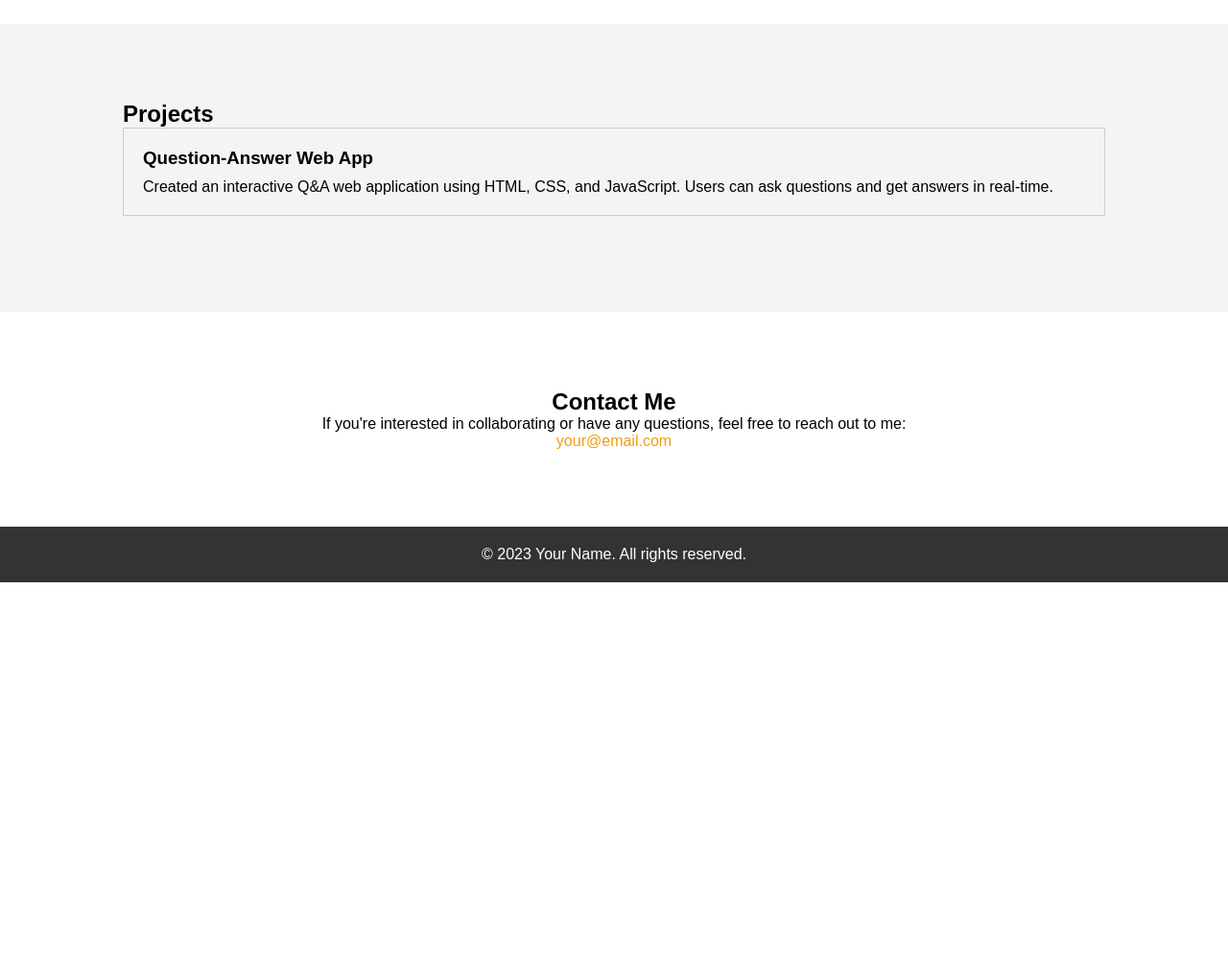
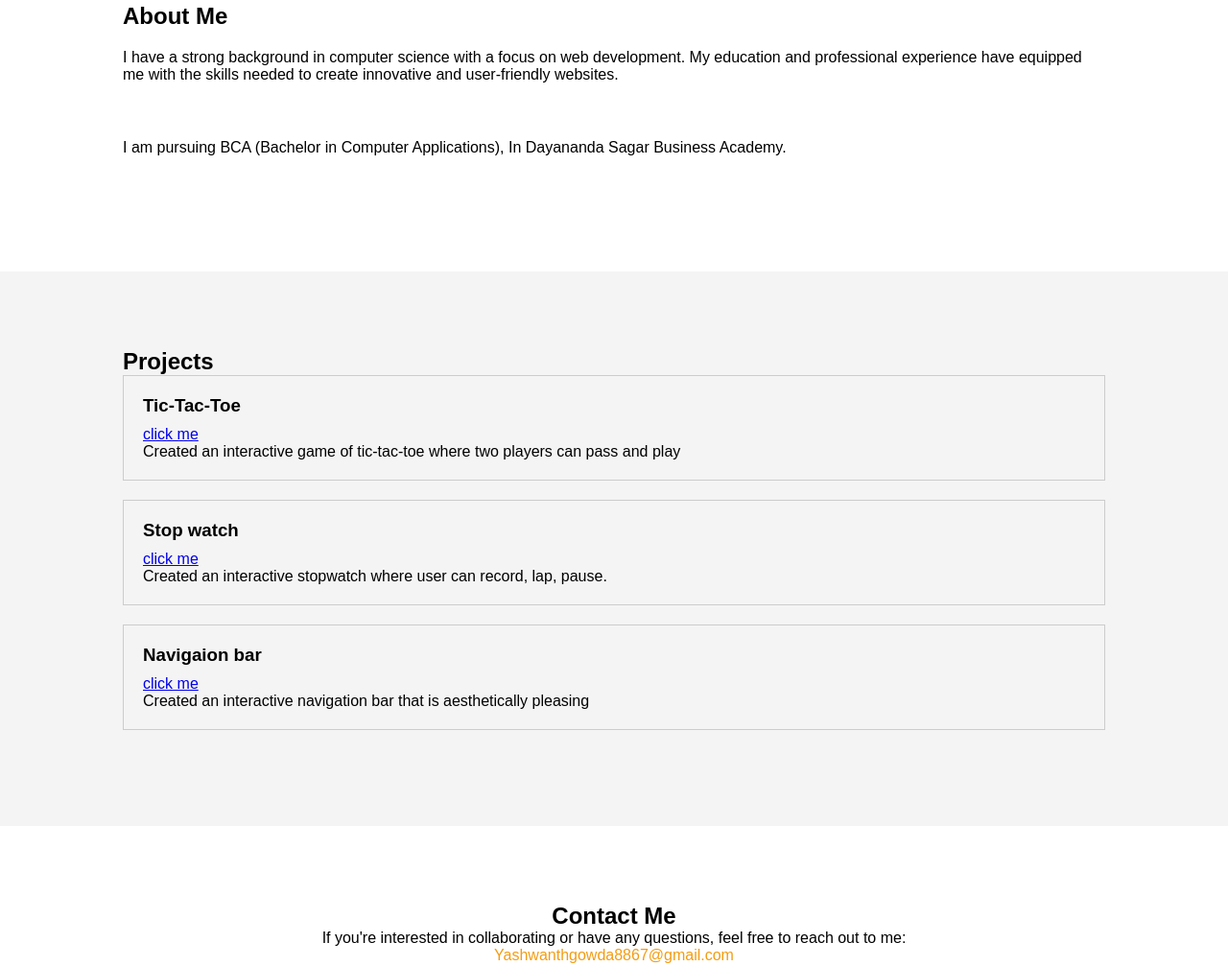
Before and after one commit to lighty7/PRODIGY_WD_04, a plain HTML site: page index.html in a window 1280 px wide. Shown: the part 649-1656 px from the top of the page at 96% size. Before the commit the page ends 1256 px from the top, so only its background shows below. Drawn offline with Linux system fonts and the light colour scheme.

Commit message:
still one

```diff
--- a/index.html
+++ b/index.html
@@ -4,13 +4,13 @@
   <meta charset="UTF-8">
   <meta name="viewport" content="width=device-width, initial-scale=1.0">
   <link rel="stylesheet" href="styles.css">
-  <title>Your Name - Web Developer</title>
+  <title>Yashwanth - Web Developer</title>
 </head>
 <body>
   <header>
     <nav>
       <div class="container">
-        <h1>Your Name</h1>
+        <h1>Yashwanth</h1>
         <ul>
           <li><a href="#home">Home</a></li>
           <li><a href="#about">About</a></li>
@@ -24,7 +24,7 @@
   <section id="home">
     <div class="container">
       <h2>Passionate Web Developer</h2>
-      <img src="your-photo.jpg" alt="Your Name">
+      <img src="concept.avif" alt="Your Name">
       <p>Welcome to my portfolio website! I'm a web developer with a passion for creating engaging and dynamic web experiences.</p>
     </div>
   </section>
@@ -33,7 +33,8 @@
     <div class="container">
       <h2>About Me</h2>
       <p>I have a strong background in computer science with a focus on web development. My education and professional experience have equipped me with the skills needed to create innovative and user-friendly websites.</p>
-      <!-- Include your detailed background, education, and experience here -->
+      <br>
+      <p>I am pursuing BCA (Bachelor in Computer Applications), In Dayananda Sagar Business Academy.</p>
     </div>
   </section>
 
@@ -41,8 +42,19 @@
     <div class="container">
       <h2>Projects</h2>
       <div class="project">
-        <h3>Question-Answer Web App</h3>
-        <p>Created an interactive Q&A web application using HTML, CSS, and JavaScript. Users can ask questions and get answers in real-time.</p>
+        <h3>Tic-Tac-Toe</h3>
+        <a href="https://lighty7.github.io/PRODIGY_WD_03/" target="_blank">click me</a>
+        <p>Created an interactive game of tic-tac-toe where two players can pass and play</p>
+      </div>
+      <div class="project">
+        <h3>Stop watch</h3>
+        <a href="https://lighty7.github.io/PRODIGY_WD_02/" target="_blank">click me</a>
+        <p>Created an interactive stopwatch where user can record, lap, pause.</p>
+      </div>
+      <div class="project">
+        <h3>Navigaion bar</h3>
+        <a href="https://lighty7.github.io/PRODIGY_WD_01/" target="_blank">click me</a>
+        <p>Created an interactive navigation bar that is aesthetically pleasing</p>
       </div>
       <!-- Include other project details here -->
     </div>
@@ -52,13 +64,13 @@
     <div class="container">
       <h2>Contact Me</h2>
       <p>If you're interested in collaborating or have any questions, feel free to reach out to me:</p>
-      <a href="mailto:your@email.com">your@email.com</a>
+      <a href="https://www.Yashwanthgowda8867@gmail.com">Yashwanthgowda8867@gmail.com</a>
     </div>
   </section>
 
   <footer>
     <div class="container">
-      <p>&copy; 2023 Your Name. All rights reserved.</p>
+      <p>&copy; 2023 Yashwanth. All rights reserved.</p>
     </div>
   </footer>
 </body>
```
Also changed, not shown: concept.avif (added).
